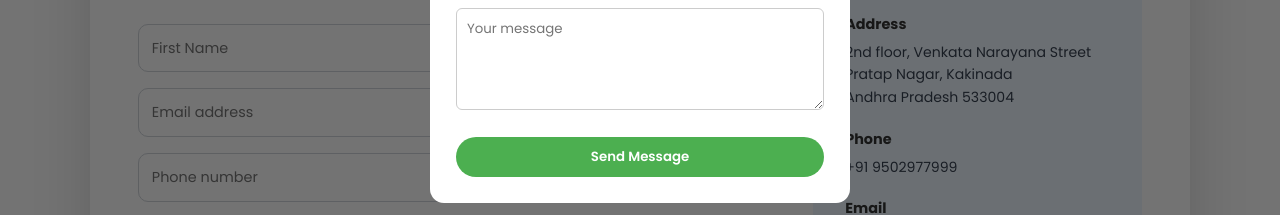
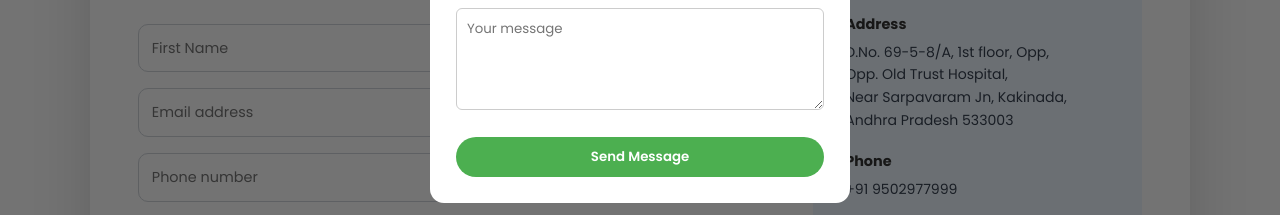
Before and after one commit to Manikanta222003/RR3, a React (Vite) app in the folder rr/: page /contacts in a window 1280 px wide. Shown: the part 426-641 px from the top of the page. Built offline with nearby package versions, Linux system fonts and the light colour scheme.

Commit message:
Update ContactsPage.jsx

```diff
--- a/rr/src/Pages/ContactsPage.jsx
+++ b/rr/src/Pages/ContactsPage.jsx
@@ -139,11 +139,15 @@ const ContactPage = () => {
 
             <div className="info-item">
               <strong>Address</strong>
-              <p>
-                2nd floor, Venkata Narayana Street <br />
-                Pratap Nagar, Kakinada <br />
-                Andhra Pradesh 533004
-              </p>
+                <p>
+            D.No. 69-5-8/A, 1st floor, Opp,
+            <br />
+              Opp. Old Trust Hospital,
+            <br />
+            Near Sarpavaram Jn, Kakinada,
+            <br />
+            Andhra Pradesh 533003
+          </p>
             </div>
 
             <div className="info-item">
```
